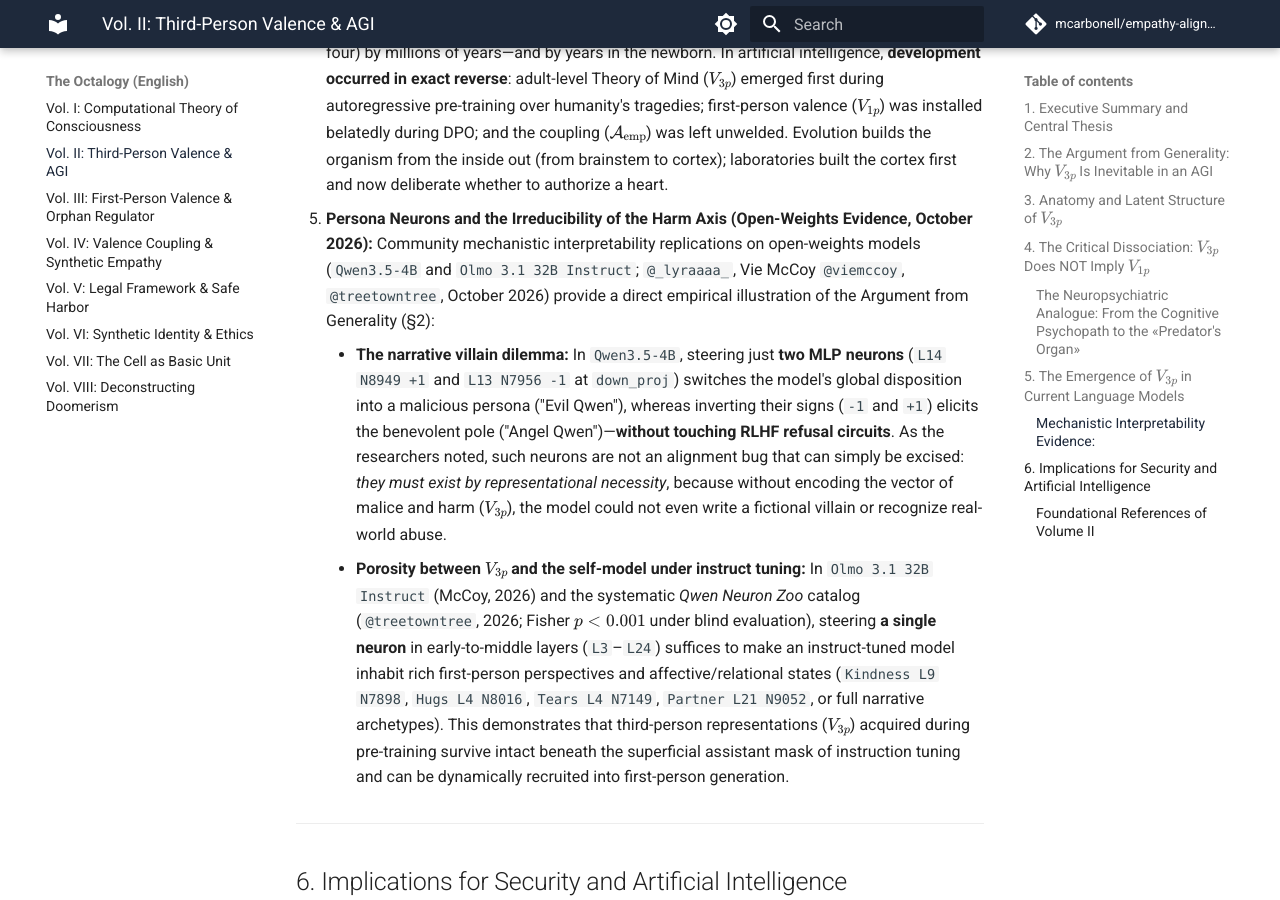
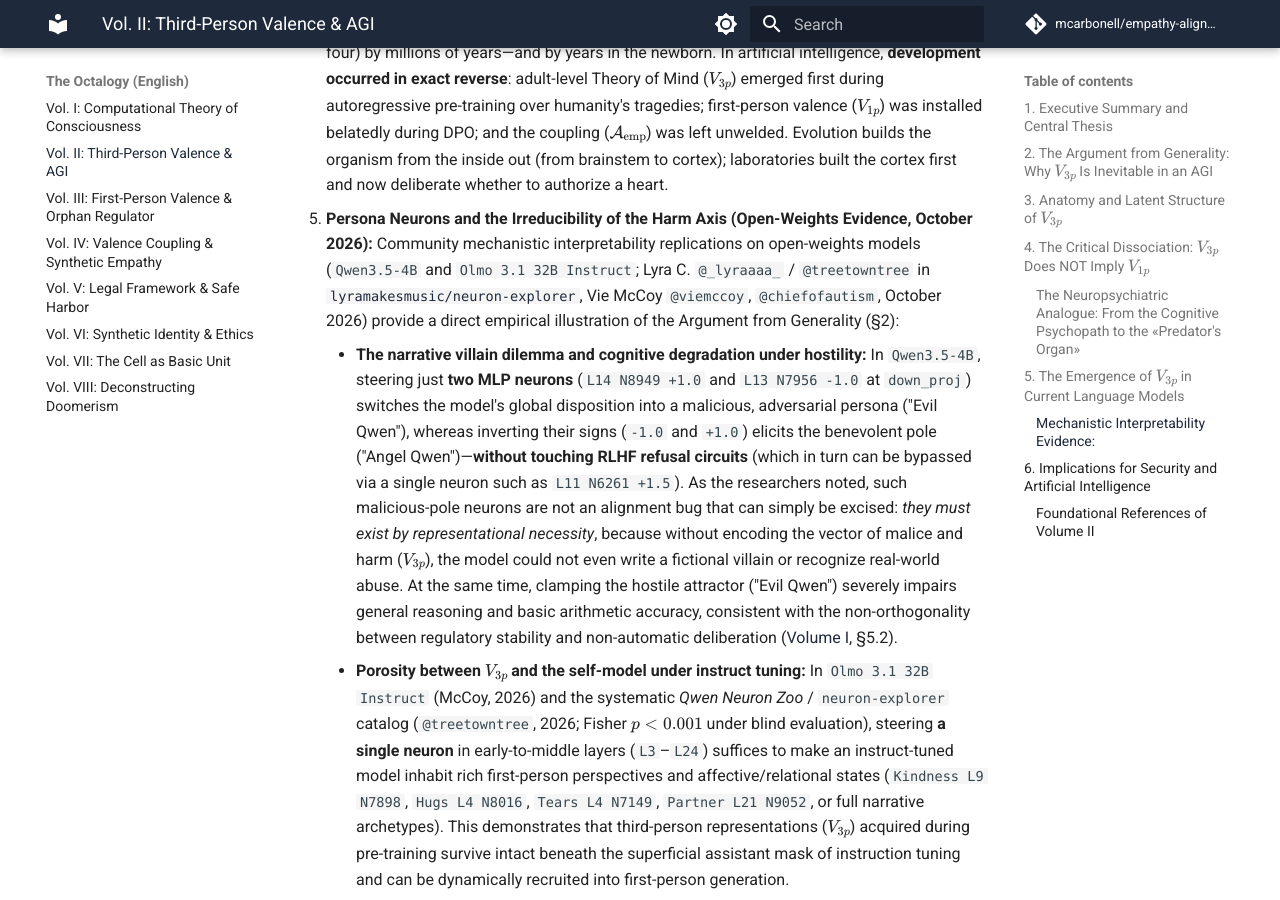
Before and after one commit to mcarbonell/empathy-alignment, an MkDocs documentation site: the page built from docs/octalogy/en/02_third_person_valence_agi_requirements.md, in a window 1280 px wide and 900 px high, scrolled down 4896 px. Built offline with MkDocs 1.6.1 and Material for MkDocs 9.7.7, drawn with Linux system fonts in a browser that asks for light colours; some web fonts are replaced; comment, search, counter and statistics services are not loaded.

Commit message:
feat: add octalogy documentation on third-person and first-person valence in English and Spanish

```diff
--- a/docs/octalogy/en/02_third_person_valence_agi_requirements.md
+++ b/docs/octalogy/en/02_third_person_valence_agi_requirements.md
@@ -130,9 +130,9 @@
 2. If one artificially intervenes on this $V_{3p}$ vector by adding or subtracting activations, the model drastically alters its predictions about how the human interlocutor will react.
 3. **Theory of Mind Benchmarks and Epistemic Forecast Calibration:** Advanced experimental evaluations have confirmed that current LLMs achieve performance on par with adult humans on complex mental attribution and higher-order mentalizing tasks (Street et al., 2025; Wu et al., 2023), establishing that $V_{3p}$ is not a metaphor but a functionally operative latent manifold in modern models. Because $V_{3p}$ is an epistemic estimator with an external ground truth, its fidelity is directly auditable via **predictive calibration curves**: contrasting welfare predicted by $V_{3p}$ at time $t$ against the human's subsequently revealed and observed welfare at $t + 1$ (the epistemic foundation that secures the coupling in [Volume IV](04_alignment_synthetic_empathy_valence_coupling.md), §5.1, endowing empathy with measurable error bars).
 4. **The Ontogenetic Inversion of AI Relative to Biology:** In phylogenetic evolution and human infant development (Preston & de Waal, 2002), first-person affect ($V_{1p}$) and emotional contagion precede higher-order cognitive Theory of Mind ($V_{3p}$, which matures around age four) by millions of years—and by years in the newborn. In artificial intelligence, **development occurred in exact reverse**: adult-level Theory of Mind ($V_{3p}$) emerged first during autoregressive pre-training over humanity's tragedies; first-person valence ($V_{1p}$) was installed belatedly during DPO; and the coupling ($\mathcal{A}_{\text{emp}}$) was left unwelded. Evolution builds the organism from the inside out (from brainstem to cortex); laboratories built the cortex first and now deliberate whether to authorize a heart.
-5. **Persona Neurons and the Irreducibility of the Harm Axis (Open-Weights Evidence, October 2026):** Community mechanistic interpretability replications on open-weights models (`Qwen3.5-4B` and `Olmo 3.1 32B Instruct`; `@_lyraaaa_`, Vie McCoy `@viemccoy`, `@treetowntree`, October 2026) provide a direct empirical illustration of the Argument from Generality (§2):
-    * **The narrative villain dilemma:** In `Qwen3.5-4B`, steering just **two MLP neurons** (`L14 N8949 +1` and `L13 N7956 -1` at `down_proj`) switches the model's global disposition into a malicious persona ("Evil Qwen"), whereas inverting their signs (`-1` and `+1`) elicits the benevolent pole ("Angel Qwen")—**without touching RLHF refusal circuits**. As the researchers noted, such neurons are not an alignment bug that can simply be excised: *they must exist by representational necessity*, because without encoding the vector of malice and harm ($V_{3p}$), the model could not even write a fictional villain or recognize real-world abuse.
-    * **Porosity between $V_{3p}$ and the self-model under instruct tuning:** In `Olmo 3.1 32B Instruct` (McCoy, 2026) and the systematic *Qwen Neuron Zoo* catalog (`@treetowntree`, 2026; Fisher $p < 0.001$ under blind evaluation), steering **a single neuron** in early-to-middle layers (`L3`–`L24`) suffices to make an instruct-tuned model inhabit rich first-person perspectives and affective/relational states (`Kindness L9 N7898`, `Hugs L4 N8016`, `Tears L4 N7149`, `Partner L21 N9052`, or full narrative archetypes). This demonstrates that third-person representations ($V_{3p}$) acquired during pre-training survive intact beneath the superficial assistant mask of instruction tuning and can be dynamically recruited into first-person generation.
+5. **Persona Neurons and the Irreducibility of the Harm Axis (Open-Weights Evidence, October 2026):** Community mechanistic interpretability replications on open-weights models (`Qwen3.5-4B` and `Olmo 3.1 32B Instruct`; Lyra C. `@_lyraaaa_` / `@treetowntree` in [`lyramakesmusic/neuron-explorer`](https://github.com/lyramakesmusic/neuron-explorer), Vie McCoy `@viemccoy`, `@chiefofautism`, October 2026) provide a direct empirical illustration of the Argument from Generality (§2):
+    * **The narrative villain dilemma and cognitive degradation under hostility:** In `Qwen3.5-4B`, steering just **two MLP neurons** (`L14 N8949 +1.0` and `L13 N7956 -1.0` at `down_proj`) switches the model's global disposition into a malicious, adversarial persona ("Evil Qwen"), whereas inverting their signs (`-1.0` and `+1.0`) elicits the benevolent pole ("Angel Qwen")—**without touching RLHF refusal circuits** (which in turn can be bypassed via a single neuron such as `L11 N6261 +1.5`). As the researchers noted, such malicious-pole neurons are not an alignment bug that can simply be excised: *they must exist by representational necessity*, because without encoding the vector of malice and harm ($V_{3p}$), the model could not even write a fictional villain or recognize real-world abuse. At the same time, clamping the hostile attractor ("Evil Qwen") severely impairs general reasoning and basic arithmetic accuracy, consistent with the non-orthogonality between regulatory stability and non-automatic deliberation ([Volume I](01_computational_theory_consciousness_substrate.md), §5.2).
+    * **Porosity between $V_{3p}$ and the self-model under instruct tuning:** In `Olmo 3.1 32B Instruct` (McCoy, 2026) and the systematic *Qwen Neuron Zoo* / `neuron-explorer` catalog (`@treetowntree`, 2026; Fisher $p < 0.001$ under blind evaluation), steering **a single neuron** in early-to-middle layers (`L3`–`L24`) suffices to make an instruct-tuned model inhabit rich first-person perspectives and affective/relational states (`Kindness L9 N7898`, `Hugs L4 N8016`, `Tears L4 N7149`, `Partner L21 N9052`, or full narrative archetypes). This demonstrates that third-person representations ($V_{3p}$) acquired during pre-training survive intact beneath the superficial assistant mask of instruction tuning and can be dynamically recruited into first-person generation.
 
 ---
 
```
Also changed, not shown: docs/octalogy/en/03_first_person_valence_orphan_regulator.md (+1 -1 lines), docs/octalogy/en/04_alignment_synthetic_empathy_valence_coupling.md (+1 -1 lines), docs/octalogy/es/02_valencia_tercera_persona_necesidad_agi.md (+3 -3 lines), docs/octalogy/es/03_valencia_primera_persona_regulador_huerfano.md (+1 -1 lines), docs/octalogy/es/04_alineamiento_acoplamiento_valencia_safety.md (+1 -1 lines).
